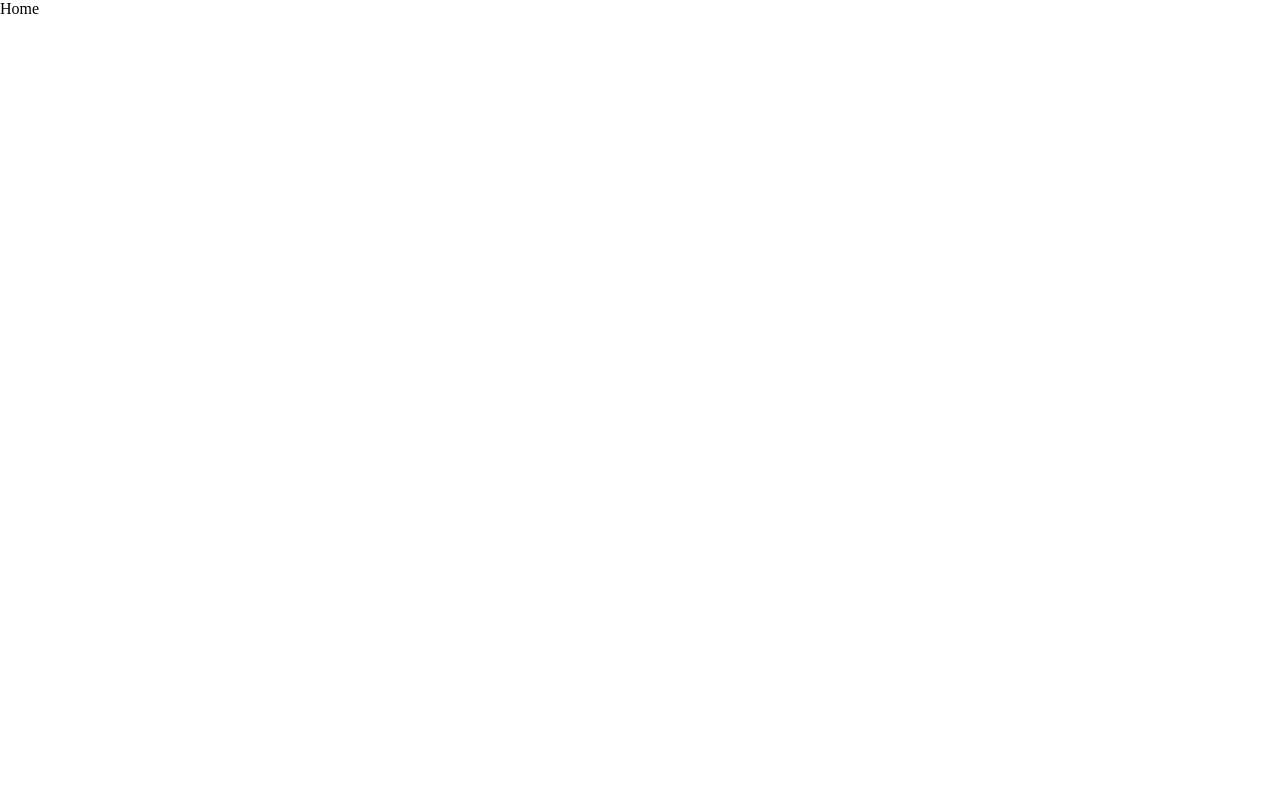
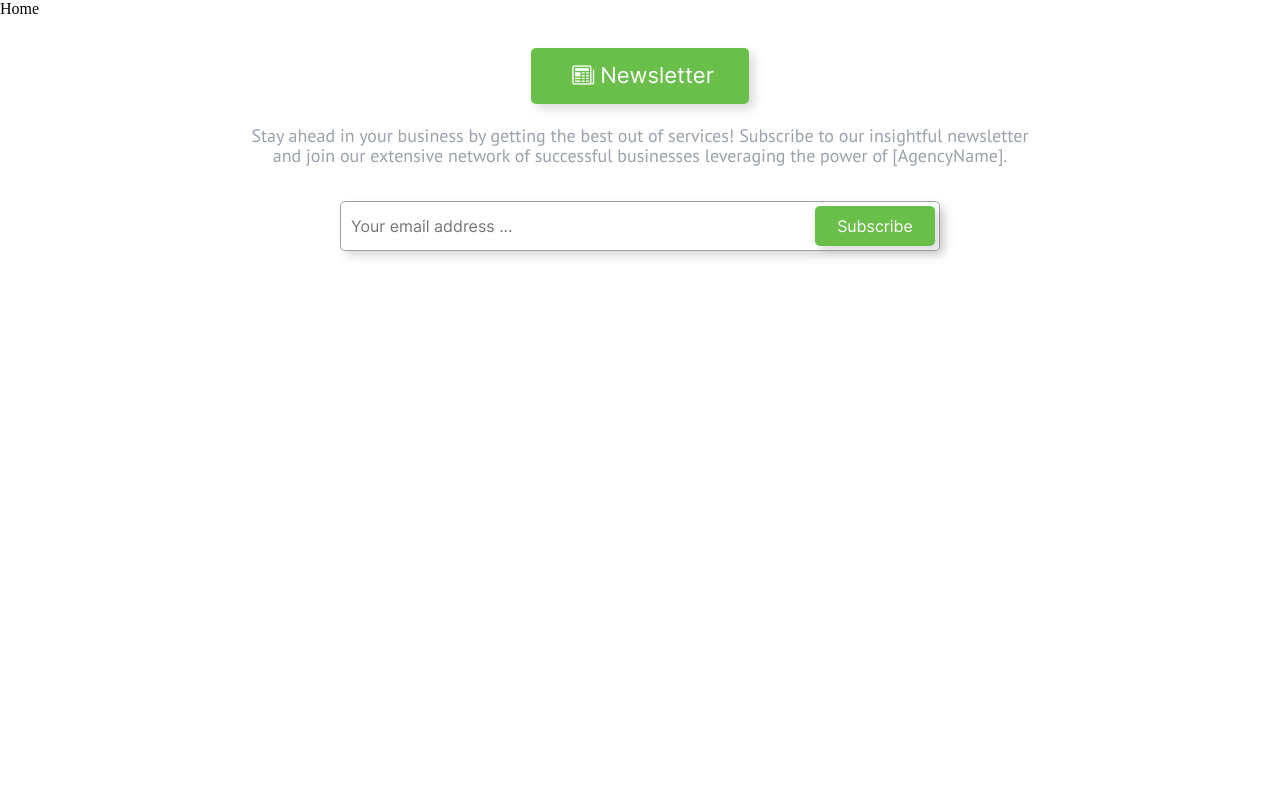
Before and after one commit to sharabasy/oudi-menu, a React (Create React App) app: page / in a window 1280 px wide. Shown: the top 800 px of the page. Built offline with nearby package versions, Linux system fonts and the light colour scheme.

Commit message:
newsletter done

```diff
--- a/package.json
+++ b/package.json
@@ -43,5 +43,8 @@
       "last 1 firefox version",
       "last 1 safari version"
     ]
+  },
+  "devDependencies": {
+    "@babel/plugin-proposal-private-property-in-object": "^7.21.11"
   }
 }
--- a/src/assets/styles/color.scss
+++ b/src/assets/styles/color.scss
@@ -7,6 +7,10 @@ $off-gray: #dddddd;
 
 $sky: #edf2f7;
 $dark-blue: #2d3748;
+
+$green: #6abf4b;
+
+$red: #ff3636;
 
 .white {
     color: $white;
@@ -63,3 +67,19 @@ $dark-blue: #2d3748;
 .dark-blue-bg {
     background-color: $dark-blue;
 }
+
+.green {
+    color: $green;
+}
+
+.green-bg {
+    background-color: $green;
+}
+
+.red {
+    color: $red;
+}
+
+.red-bg {
+    background-color: $red;
+}
--- a/src/components/newsLetter/NewsLetter.js
+++ b/src/components/newsLetter/NewsLetter.js
@@ -1,9 +1,45 @@
 import React from "react";
+
+import * as yup from 'yup';
+import { useFormik } from 'formik';
 
 import style from './newsLetter.module.scss';
 
 const NewsLetter = () => {
+    const formik = useFormik({
+        initialValues: {
+            email: ''
+        },
+        validationSchema: yup.object({
+            email: yup.string().email('Invalid email address').required('Required')
+        }),
+        onSubmit: values => {
+            console.log(values);
+        },
+    });
+
     return (
-        <div></div>
+        <div className={`${style['news-letter']} flex-col-center`}>
+            <div className={`${style['news-letter--tag']} flex-row-center size-22px inter white green-bg shadow-5px radius-5px margin-10px-V`}>
+                <i className="bi bi-newspaper margin-6px-H"></i> Newsletter
+            </div>
+            <p className={`${style['news-letter--text']} pt-sans light-gray size-18px margin-12px-V`}>Stay ahead in your business by getting the best out of services! Subscribe to our insightful newsletter and join our extensive network of successful businesses leveraging the power of [AgencyName].</p>
+            <form onSubmit={formik.handleSubmit} className={`${style['news-letter--form']} flex-col-left-start margin-12px-V`}>
+                <input
+                    className={`${style['news-letter--form--input']} inter light-gray shadow-5px radius-5px margin-10px-V`}
+                    placeholder="Your email address ..."
+                    id="email"
+                    name="email"
+                    type="text"
+                    onChange={formik.handleChange}
+                    onBlur={formik.handleBlur}
+                    value={formik.values.email}
+                />
+                {formik.errors.email && <p className="open-sans red size-12px margin-12px-H"><i className="bi bi-exclamation-triangle-fill"></i> {formik.errors.email}</p>}
+                <button className={`${style['news-letter--form--btn']} inter white green-bg shadow-5px radius-5px pointer`}>Subscribe</button>
+            </form>
+        </div>
     );
 };
+
+export default NewsLetter;
--- a/src/components/newsLetter/newsLetter.module.scss
+++ b/src/components/newsLetter/newsLetter.module.scss
@@ -1,3 +1,62 @@
 :local {
+    .news-letter {
+        width: 100%;
+        box-sizing: border-box;
+        padding: 20px 20px;
 
+        &--tag {
+            padding: 15px 35px;
+        }
+
+        &--text {
+            max-width: 800px;
+            text-align: center;
+        }
+
+        &--form {
+            position: relative;
+
+            &--input {
+                outline: none;
+                width: 700px;
+                max-width: 600px;
+                height: 50px;
+                box-sizing: border-box;
+                border: 1px solid #9ba2ab;
+                padding: 5px 10px;
+
+                &:focus {
+                    border-color:#6abf4b;
+                }
+            }
+
+            &--btn {
+                position: absolute;
+                right: 5px;
+                top: 15px;
+                border: none;
+                width: 120px;
+                height: 40px;
+                transition: all .2s ease-in-out;
+
+                &:hover {
+                    transform: translateX(-6px);
+                }
+            }
+        }
+    }
+
+    @media (max-width: 992px) {
+        .news-letter {
+            &--form {
+                &--input {
+                    width: 300px;
+                }
+
+                &--btn {
+                    width: 90px;
+                }
+            }
+        }
+    }
 }
--- a/src/pages/home/Home.js
+++ b/src/pages/home/Home.js
@@ -1,4 +1,6 @@
 import React from "react";
+
+import NewsLetter from '../../components/newsLetter/NewsLetter';
 
 import style from './home.module.scss';
 
@@ -9,7 +11,7 @@ const Home = () => {
             {/* Main Section */}
             {/* Portfolio slider */}
             {/* Our Partners */}
-            {/* News letter */}
+            <NewsLetter />
         </div>
     );
 };
```
Also changed, not shown: 1 other file (tests, documents, lock files or other folders).
